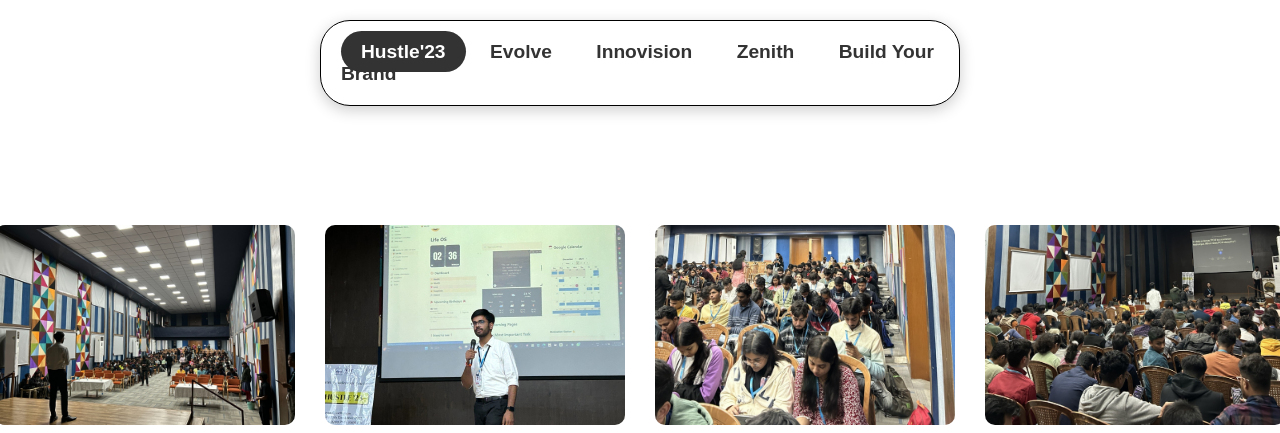
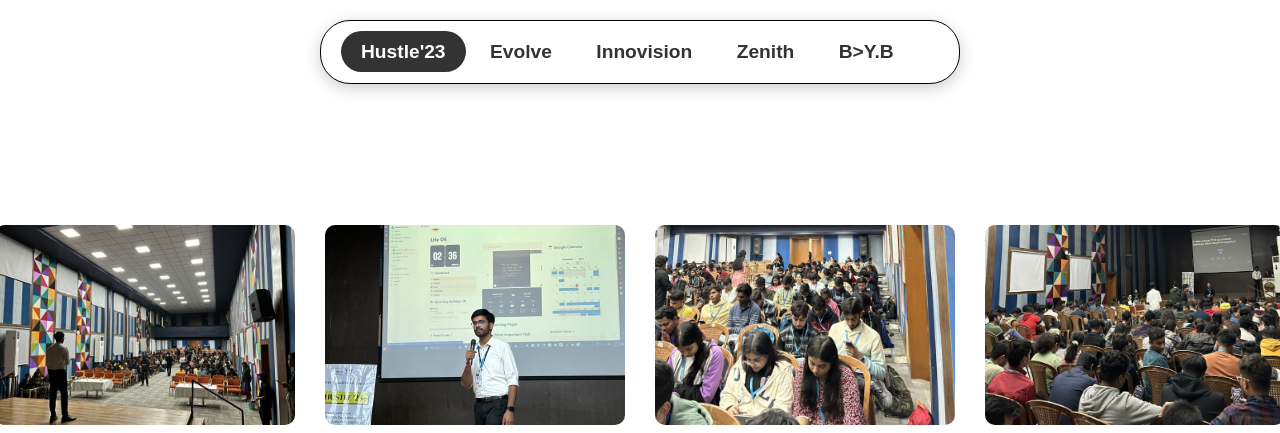
Before and after one commit to vishalkumarojha/photo-gallary, a plain HTML site: page index.html in a window 1280 px wide. Shown: the top 433 px of the page. Drawn offline with Linux system fonts and the light colour scheme.

Commit message:
Update index.html

```diff
--- a/index.html
+++ b/index.html
@@ -13,7 +13,7 @@
             <a href="#event2" class="nav-link" data-event="event2">Evolve</a>
             <a href="#event3" class="nav-link" data-event="event3">Innovision</a>
             <a href="#event4" class="nav-link" data-event="event4">Zenith</a>
-            <a href="#event5" class="nav-link" data-event="event5">Build Your Brand</a>
+            <a href="#event5" class="nav-link" data-event="event5">B>Y.B</a>
         </div>
         <div class="imgs">
             <div id="event1" class="event-gallery active">
```
